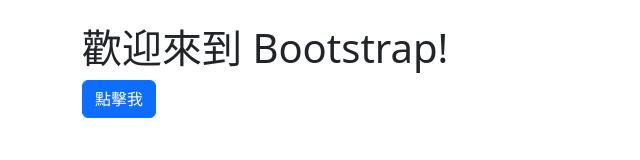
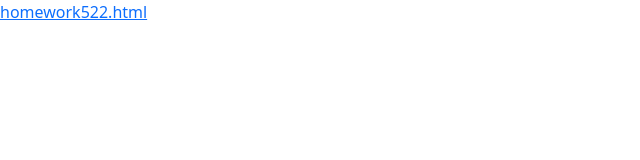
Before and after one commit to 4b3g0073/5-22, a plain HTML site: page index.html in a window 1280 px wide. Shown: the whole page, without its empty margins (0-640 px from the left). Drawn offline with nearby package versions, Linux system fonts and the light colour scheme.

Commit message:
Update index.html

```diff
--- a/index.html
+++ b/index.html
@@ -9,9 +9,7 @@
 </head>
 
 <body>
-    <div class="container mt-4">
-        <h1>歡迎來到 Bootstrap!</h1>
-        <button class="btn btn-primary">點擊我</button>
-    </div>
+    <a href="homework522.html">homework522.html</a>
+
 </body>
 </html>
```
